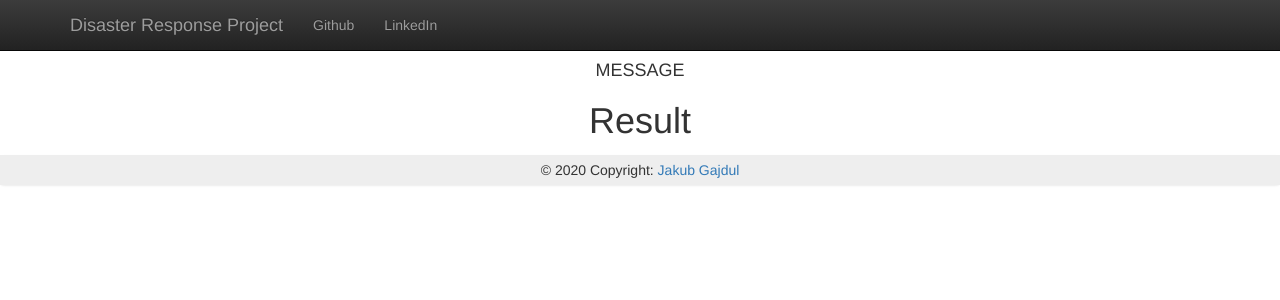
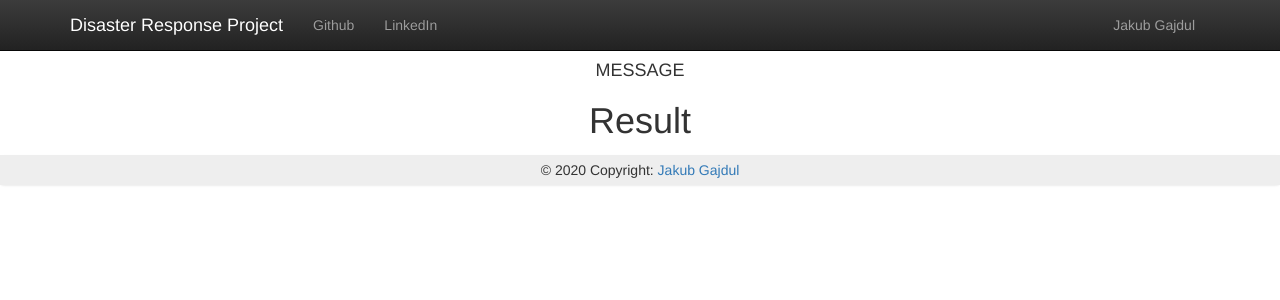
Before and after one commit to gajdulj/disaster_response, a Flask app: template app/templates/go.html in a window 1280 px wide. Shown: the top 300 px of the page. Run offline with Flask 2, Linux system fonts and the light colour scheme; the template is opened without the code that fills it, so the values that code supplies are empty; parts of the project's set-up code (start-up, migrations or seed data) failed here and were passed over; some libraries are stand-ins or nearby versions.

Commit message:
fixed header

```diff
--- a/app/templates/go.html
+++ b/app/templates/go.html
@@ -8,7 +8,9 @@
     <title>Disaster response project</title>
 
     <link rel="stylesheet" href="https://maxcdn.bootstrapcdn.com/bootstrap/3.3.7/css/bootstrap.min.css" integrity="sha384-BVYiiSIFeK1dGmJRAkycuHAHRg32OmUcww7on3RYdg4Va+PmSTsz/K68vbdEjh4u" crossorigin="anonymous">
+
     <link rel="stylesheet" href="https://maxcdn.bootstrapcdn.com/bootstrap/3.3.7/css/bootstrap-theme.min.css" integrity="sha384-rHyoN1iRsVXV4nD0JutlnGaslCJuC7uwjduW9SVrLvRYooPp2bWYgmgJQIXwl/Sp" crossorigin="anonymous">
+
     <script src="https://ajax.googleapis.com/ajax/libs/jquery/3.3.1/jquery.min.js"></script>
     <script src="https://cdn.plot.ly/plotly-latest.min.js"></script>
 
@@ -29,15 +31,20 @@ p.centered {
 
 <nav class="navbar navbar-inverse navbar-fixed-top">
     <div class="container">
-        <div class="navbar-header">
-            <a class="navbar-brand" href="/">Disaster Response Project</a>
+        <div class="navbar-header active">
+            <a class="navbar-brand" href="/" style="color:white" >Disaster Response Project</a>
         </div>
 
         <div id="navbar" class="collapse navbar-collapse">
             <ul class="nav navbar-nav">
                 <li><a href="https://github.com/gajdulj/disaster_response">Github</a></li>
                 <li><a href="https://www.linkedin.com/in/jakub-gajdul-15b925107/">LinkedIn</a></li>
+
             </ul>
+          <p class="navbar-text pull-right">
+            Jakub Gajdul
+          </p>
+
         </div>
 
     </div>
```
